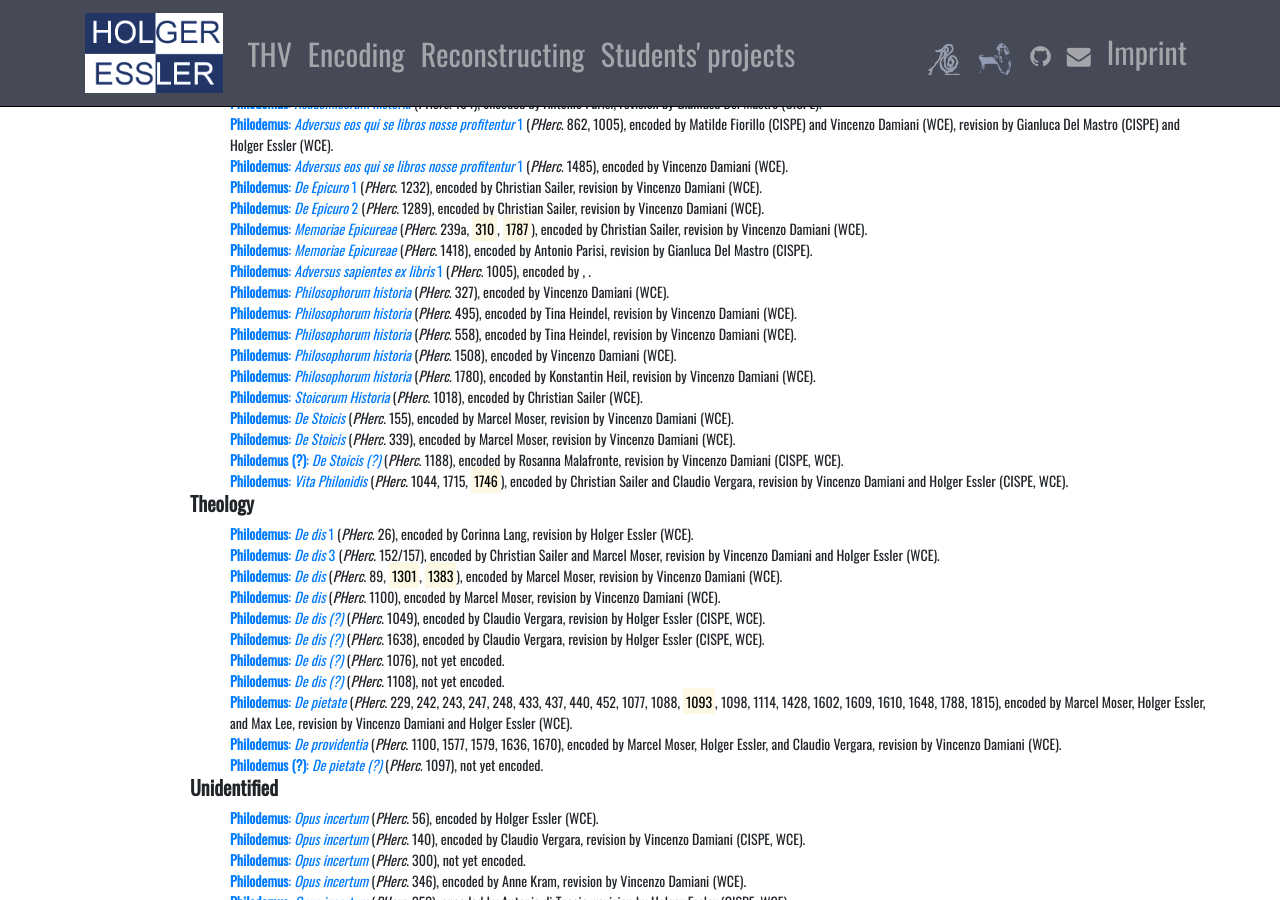
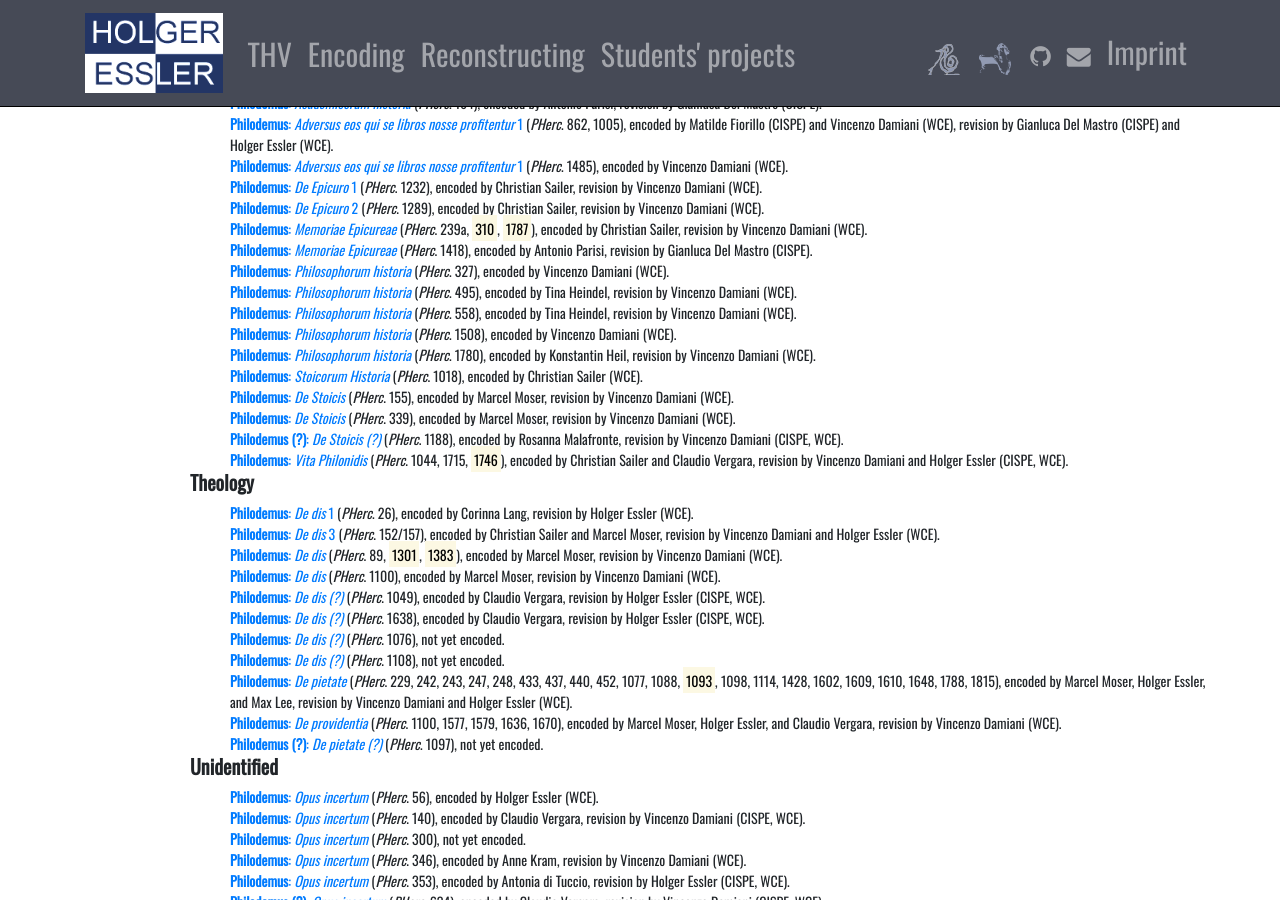
Before and after one commit to HolgerEssler/HolgerEssler.github.io, a Jekyll site: the page built from thv.html, in a window 1280 px wide and 900 px high, scrolled down 3343 px. Built offline with Jekyll 4.4.1, drawn with Linux system fonts in a browser that asks for light colours; nearby versions of some CDN libraries.

Commit message:
Update thv.html

```diff
--- a/thv.html
+++ b/thv.html
@@ -244,7 +244,6 @@ permalink: /thv
                           <li><a href="https://papyri.info/dclp/62465"><b>Philodemus</b>: <i>De Epicuro</i> 2</a> (<i>PHerc</i>. 1289), encoded by Christian Sailer, revision by Vincenzo Damiani (WCE).</li>
                           <li><a href="https://papyri.info/dclp/62404"><b>Philodemus</b>: <i>Memoriae Epicureae</i></a> (<i>PHerc</i>. 239a, <mark>310</mark>, <mark>1787</mark>), encoded by Christian Sailer, revision by Vincenzo Damiani (WCE).</li>
                           <li><a href="https://papyri.info/dclp/62469"><b>Philodemus</b>: <i>Memoriae Epicureae</i></a> (<i>PHerc</i>. 1418), encoded by Antonio Parisi, revision by Gianluca Del Mastro (CISPE).</li>
-                          <li><a href="https://papyri.info/dclp/62437"><b>Philodemus</b>: <i>Adversus sapientes ex libris</i> 1</a> (<i>PHerc</i>. 1005), encoded by , .</li>
                           <li><a href="https://papyri.info/dclp/62405"><b>Philodemus</b>: <i>Philosophorum historia</i></a> (<i>PHerc</i>. 327), encoded by Vincenzo Damiani (WCE).</li>
                           <li><a href="https://papyri.info/dclp/62425"><b>Philodemus</b>: <i>Philosophorum historia</i></a> (<i>PHerc</i>. 495), encoded by Tina Heindel, revision by Vincenzo Damiani (WCE).</li>
                           <li><a href="https://papyri.info/dclp/62426"><b>Philodemus</b>: <i>Philosophorum historia</i></a> (<i>PHerc</i>. 558), encoded by Tina Heindel, revision by Vincenzo Damiani (WCE).</li>
```
